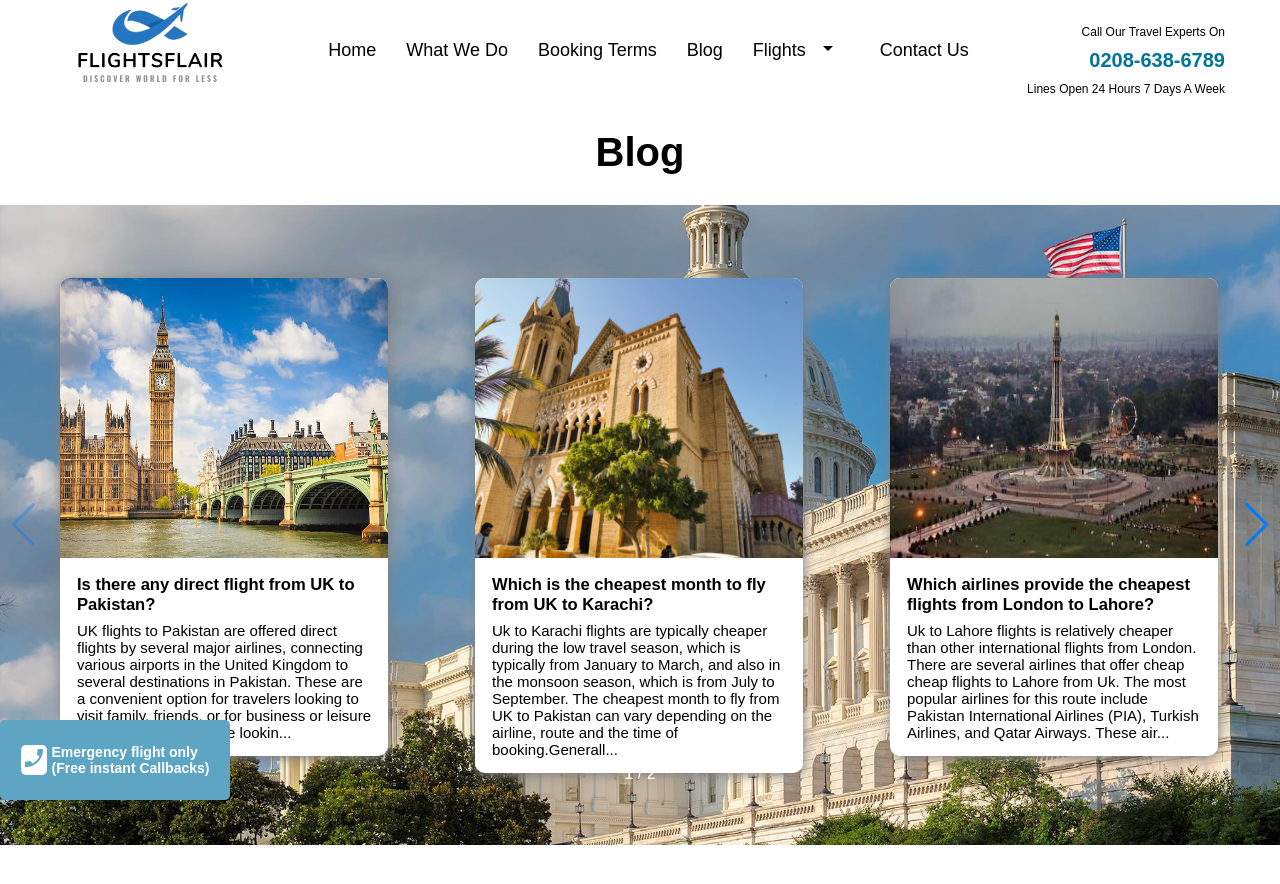
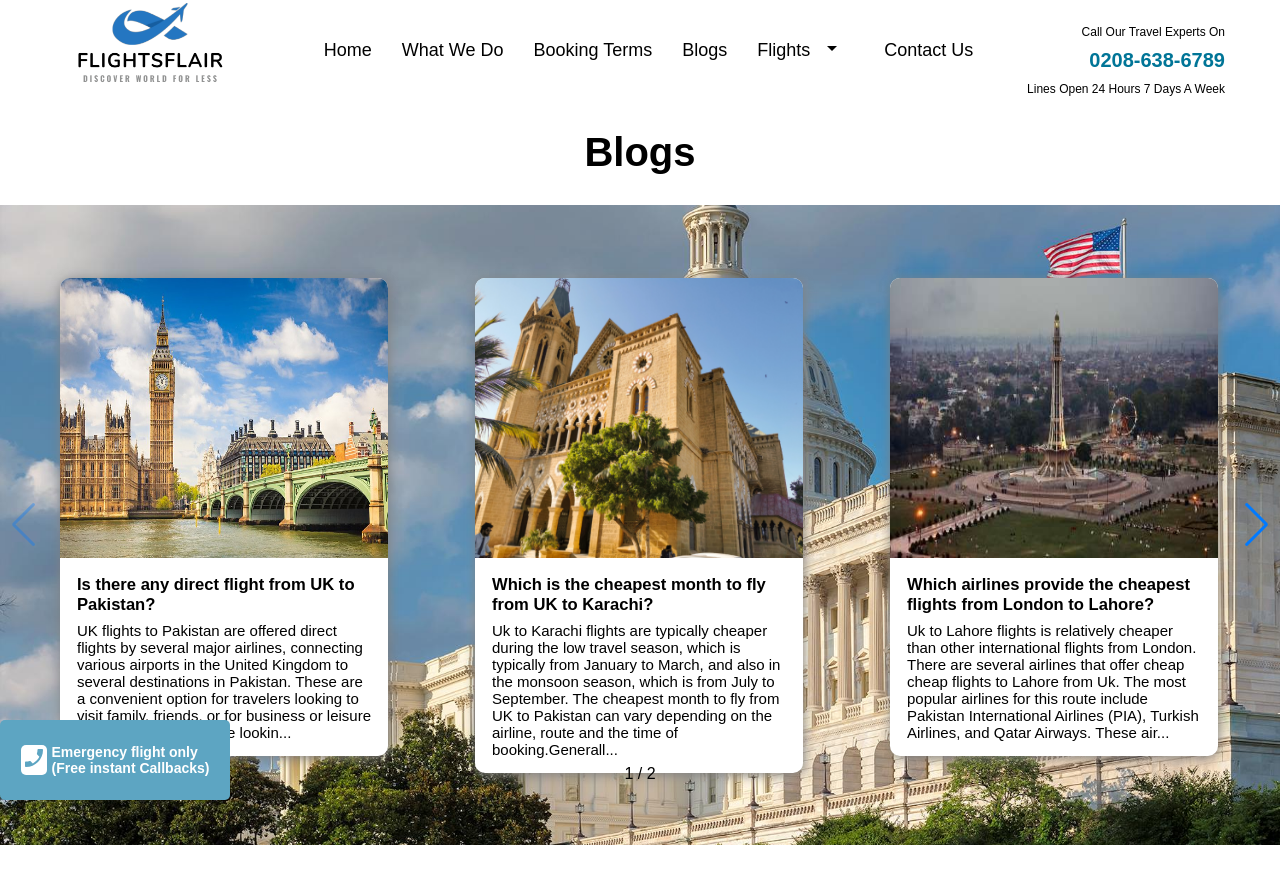
Before and after one commit to Afzal00786/flights-flair, a React (Create React App) app: page /Blog in a window 1280 px wide. Shown: the top 884 px of the page. Built offline with nearby package versions, Linux system fonts and the light colour scheme.

Commit message:
blog section done

```diff
--- a/src/components/Blog/BlogDetails.js
+++ b/src/components/Blog/BlogDetails.js
@@ -1,7 +1,7 @@
 import React from "react";
 import { useLocation } from "react-router-dom";
 import NavBar from "../Navbar";
-
+import "./blogDetails.css";
 const BlogDetails = () => {
   const responsive = window.innerWidth > 900;
   const location = useLocation();
@@ -67,7 +67,7 @@ const BlogDetails = () => {
                       marginRight: 30,
                       paddingTop: 12,
                       paddingBottom: 75,
-                      textAlign: "left",
+                      textAlign: "center",
                       paddingLeft: 10,
                       paddingRight: 10,
                     }}
--- a/src/components/Blog/BlogSlider.js
+++ b/src/components/Blog/BlogSlider.js
@@ -20,12 +20,12 @@ function BlogSlider() {
           textAlign: responsive ? "" : "center",
         }}
       >
-        <h1 className="book_now_heading">Blog</h1>
+        <h1 className="book_now_heading">Blogs</h1>
         <div id="blogBackground">
           <Swiper
             style={{
               paddingLeft: responsive ? 40 : 30,
-              color: "white",
+              color: "black",
             }}
             slidesPerView={responsive ? 3 : 1}
             spaceBetween={5}
--- /dev/null
+++ b/src/components/Blog/blogDetails.css
@@ -0,0 +1,15 @@
+.main-container {
+  display: flex;
+  flex-wrap: wrap;
+}
+
+.image-container {
+  height: 100px;
+  width: 100px;
+  flex-basis: 100px;
+}
+
+.text-container {
+  width: 100%;
+  flex-basis: 100%;
+}
--- a/src/components/Navbar/index.jsx
+++ b/src/components/Navbar/index.jsx
@@ -56,7 +56,7 @@ const NavBar = () => {
                 Booking Terms
               </div>
               <div className="nav_items1" onClick={() => navigation("/Blog")}>
-                Blog
+                Blogs
               </div>
               <div className="nav_items1">
                 <div className="FiightText1">
@@ -138,7 +138,6 @@ const NavBar = () => {
       {flights ? (
         <>
           <div onMouseLeave={handlePopoverClose} className="drowpDownBoxStyle">
-            <div className="box"></div>
             {bookCard.map((data) => {
               return (
                 <div
@@ -199,7 +198,7 @@ const NavBar = () => {
                 className="nav_items"
                 onClick={() => navigation("/Blog")}
               >
-                Blog
+                Blogs
               </div>
               <div>
                 <div
--- a/src/components/Navbar/navbar.css
+++ b/src/components/Navbar/navbar.css
@@ -63,7 +63,7 @@
   background-color: lightblue;
   position: absolute;
   top: 70px;
-  z-index: 1;
+  z-index: 100;
   position: "absolute";
   transform: "translate(-50%; -50%)";
   height: 300px;
@@ -94,12 +94,12 @@
 }
 .drowpDownBoxStyle {
   position: absolute;
-  top: 101px;
-  left: 40%;
+  top: 80px;
+  left: 42%;
   height: 163px;
   width: 21vw;
   background-color: white;
-  z-index: 1;
+  z-index: 100;
 }
 .box {
   position: absolute;
```
